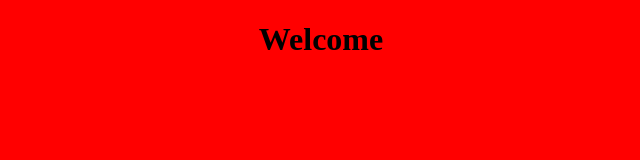
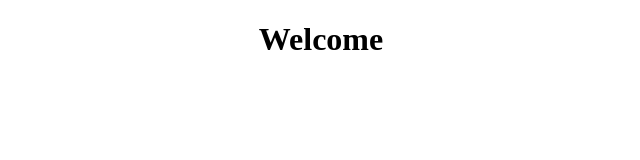
Before and after one commit to Rcatarata/Infinity-Scroll, a plain HTML site: page index.html in a window 1280 px wide. Shown: the whole page, without its empty margins (319-959 px from the left). Drawn offline with Linux system fonts and the light colour scheme.

Commit message:
updating css

```diff
--- a/index.html
+++ b/index.html
@@ -4,10 +4,14 @@
     <meta charset="UTF-8">
     <meta name="viewport" content="width=device-width, initial-scale=1.0">
     <title>iScroll</title>
+    <link rel="icon" type:"image/png" href="https://www.google.com/s2/favicons?domain=css-tricks.com">
+    <link rel="stylesheet" href="https://cdnjs.cloudflare.com/ajax/libs/font-awesome/5.15.1/css/all.min.css" integrity="sha512-+4zCK9k+qNFUR5X+cKL9EIR+ZOhtIloNl9GIKS57V1MyNsYpYcUrUeQc9vNfzsWfV28IaLL3i96P9sdNyeRssA==" crossorigin="anonymous" />
     <link rel="stylesheet" href="style.css">
 </head>
 <body>
     <h1 class="iscroll" id="iscroll">Welcome</h1>
+
     <script src="script.js"></script>
+
 </body>
 </html>
--- a/style.css
+++ b/style.css
@@ -1,8 +1,13 @@
+html {
+    box-sizing: border-box;
+}
+
 body {
     text-align: center;
-    margin-top: 0;
+    margin: 0;
     padding: 0px;
-    background: red;
+    min-height: 100vh;
+
 }
 h1 {
 
```
